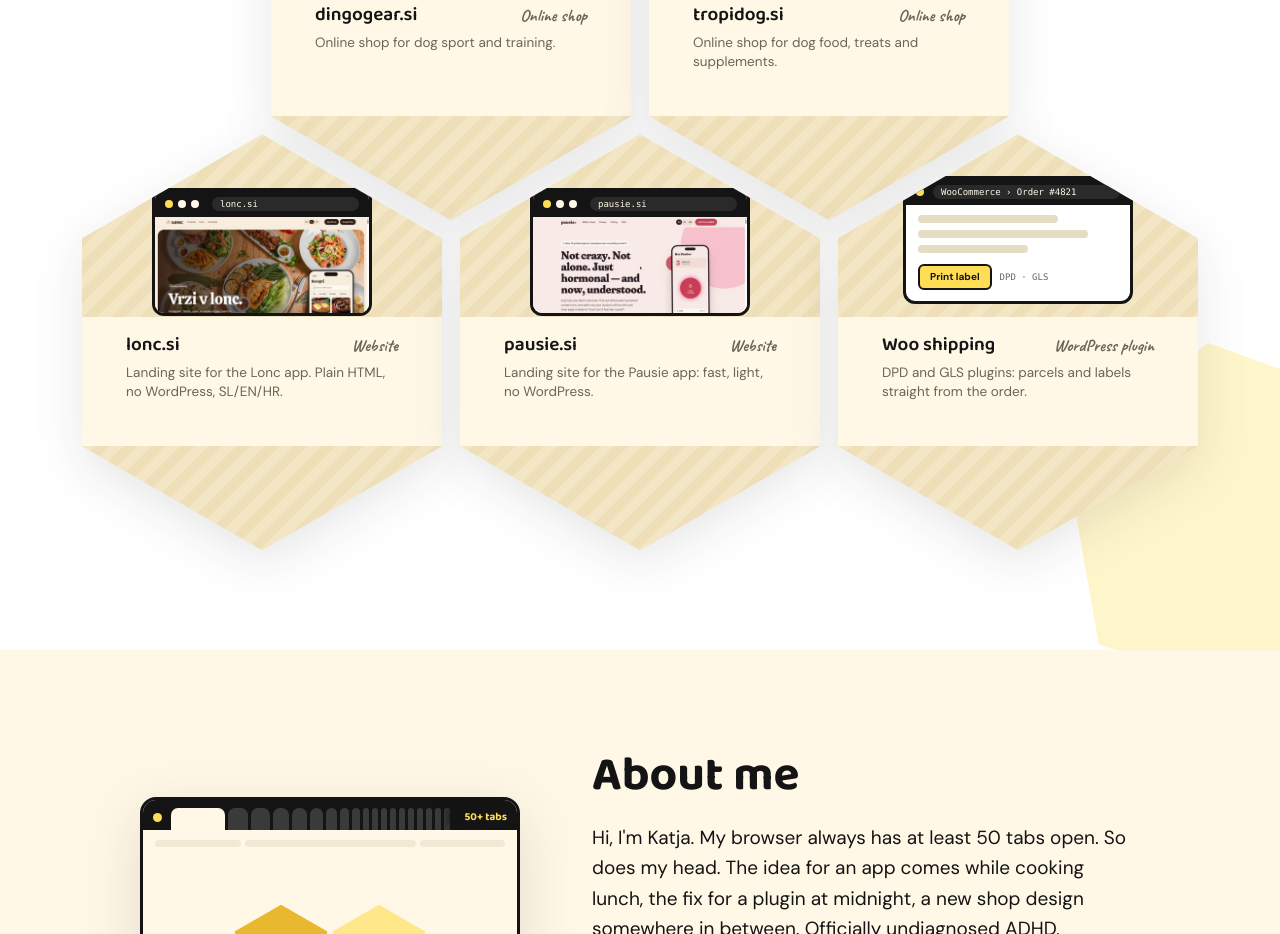
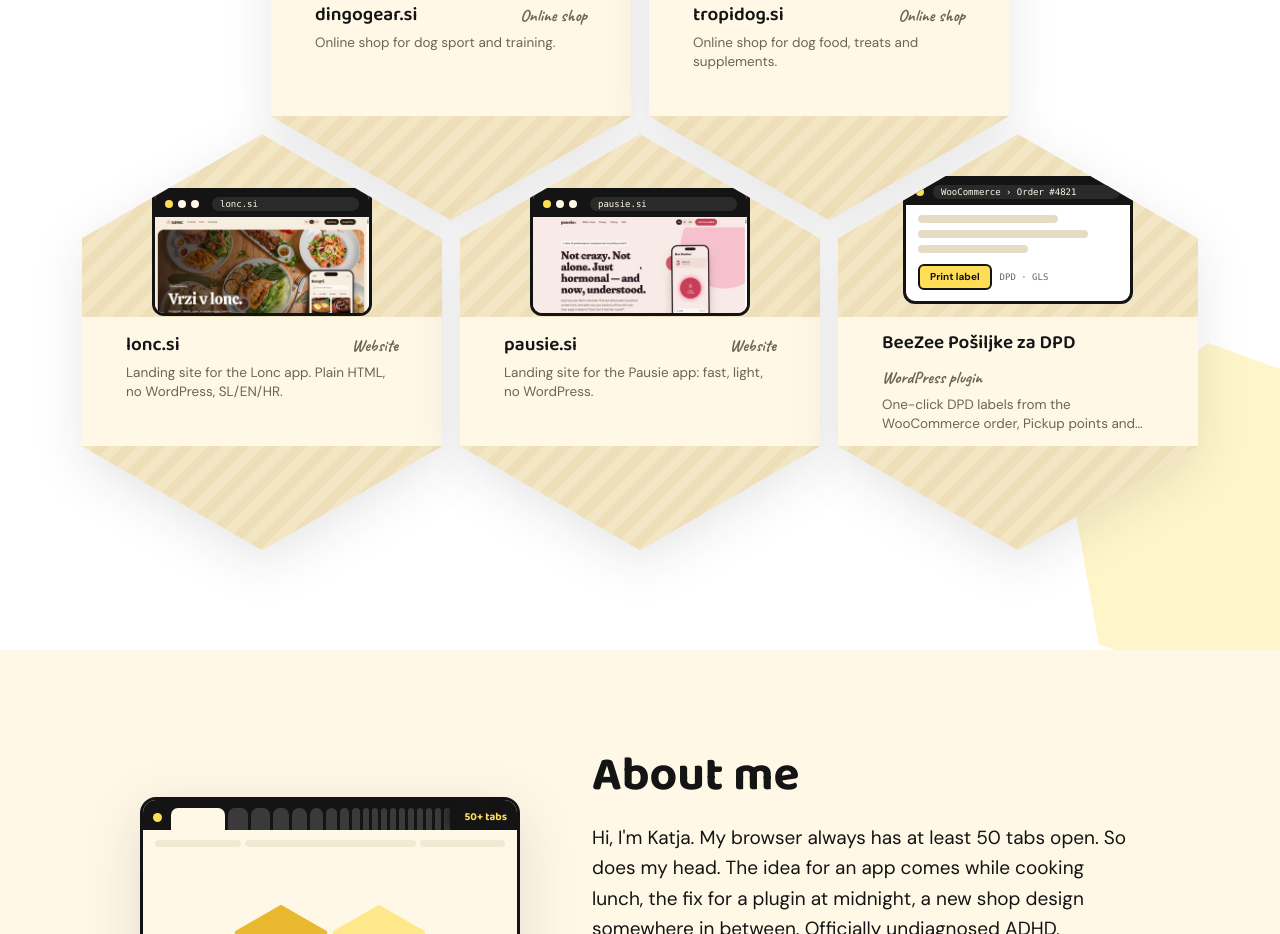
Before and after one commit to kkolsek/beezee-si, a plain HTML site: page dist/en/index.html in a window 1280 px wide. Shown: the part 2471-3405 px from the top of the page. Drawn offline with Linux system fonts and the light colour scheme.

Commit message:
dist/en: ploščica BeeZee Pošiljke za DPD

```diff
--- a/dist/en/index.html
+++ b/dist/en/index.html
@@ -158,11 +158,11 @@
     <div class="band"><div class="t"><strong>pausie.si</strong><span class="cat">Website</span></div><p>Landing site for the Pausie app: fast, light, no WordPress.</p></div>
   </div>
 </a>
-<div class="hex hex-plugin" data-cat="plugin" aria-label="Woo shipping – WordPress plugin">
+<a class="hex hex-plugin" data-cat="plugin" href="/posiljke/" aria-label="BeeZee Pošiljke za DPD – WordPress plugin">
   <div class="hex-in"><div class="dash"><div class="bar"><i></i><b>WooCommerce › Order #4821</b></div><div class="lines"><span style="width:70%"></span><span style="width:85%"></span><span style="width:55%"></span><div class="act"><span>Print label</span><span>DPD · GLS</span></div></div></div>
-    <div class="band"><div class="t"><strong>Woo shipping</strong><span class="cat">WordPress plugin</span></div><p>DPD and GLS plugins: parcels and labels straight from the order.</p></div>
+    <div class="band"><div class="t"><strong>BeeZee Pošiljke za DPD</strong><span class="cat">WordPress plugin</span></div><p>One-click DPD labels from the WooCommerce order, Pickup points and lockers, tracking and unclaimed parcels. 10 days free. GLS coming soon.</p></div>
   </div>
-</div>
+</a>
 </div>
     </div>
     <p class="empty" id="empty">A new project will buzz here soon.</p>
```
